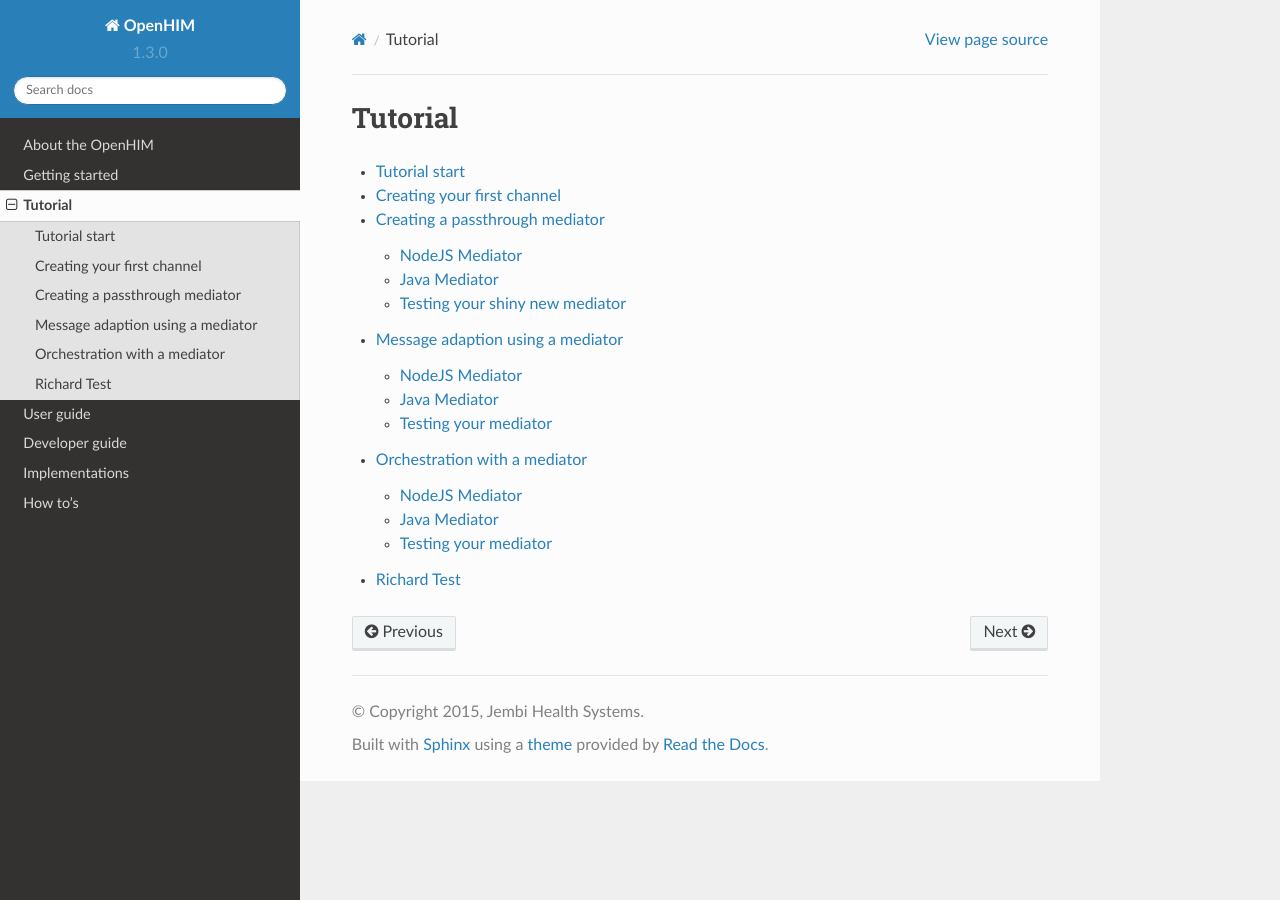
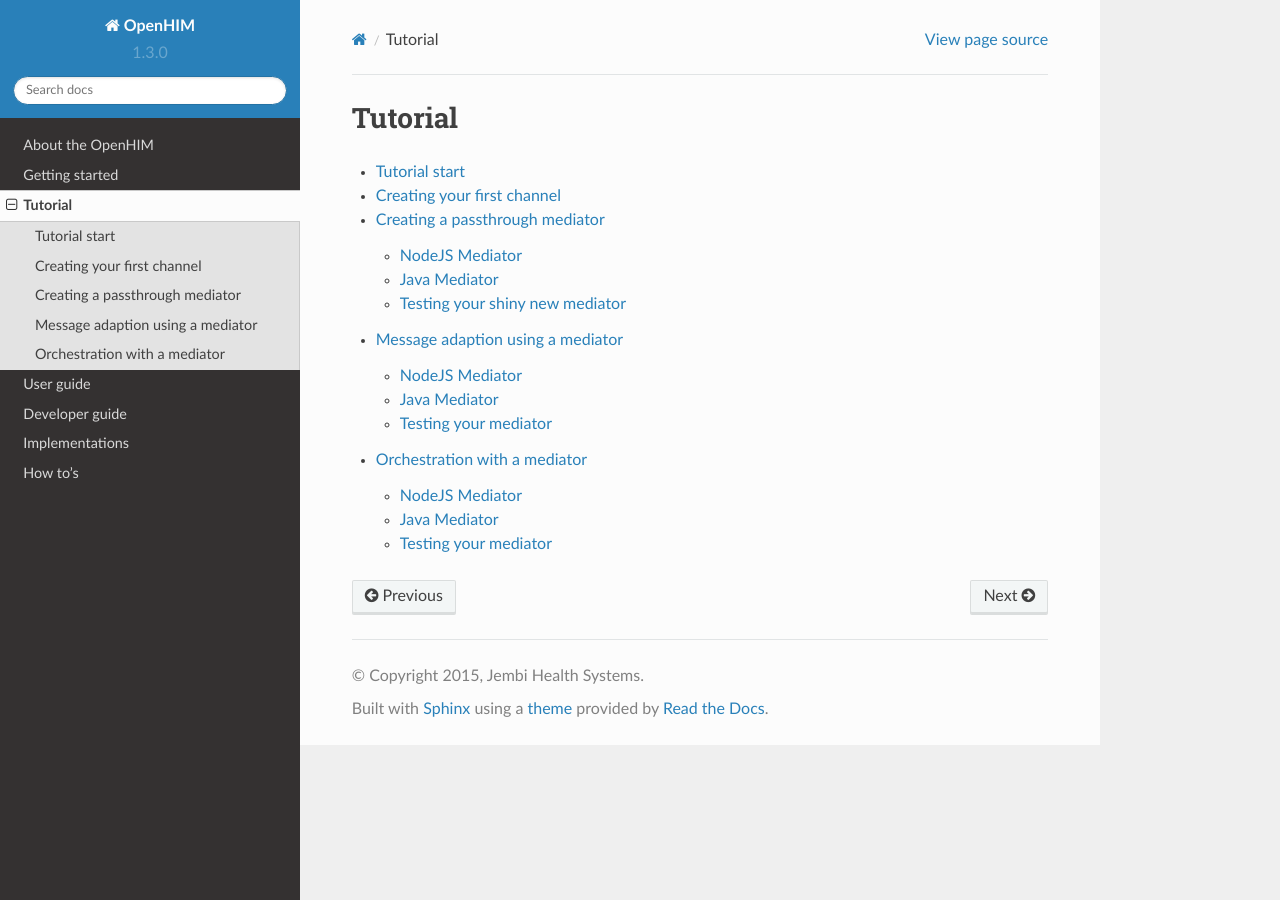
Before and after one commit to jembi/openhim-core-js, a Sphinx documentation site: the page built from docs/tutorial/index.rst, in a window 1280 px wide. Built offline with Sphinx 7.4.7 and the Read the Docs theme 2.0.0, drawn with Linux system fonts in a browser that asks for light colours.

Commit message:
Update index.rst

```diff
--- a/docs/tutorial/index.rst
+++ b/docs/tutorial/index.rst
@@ -9,4 +9,3 @@
    3-creating-a-passthrough-mediator
    4-message-adaption-using-a-mediator
    5-orchestration-with-a-mediator
-   6-test-only
```
